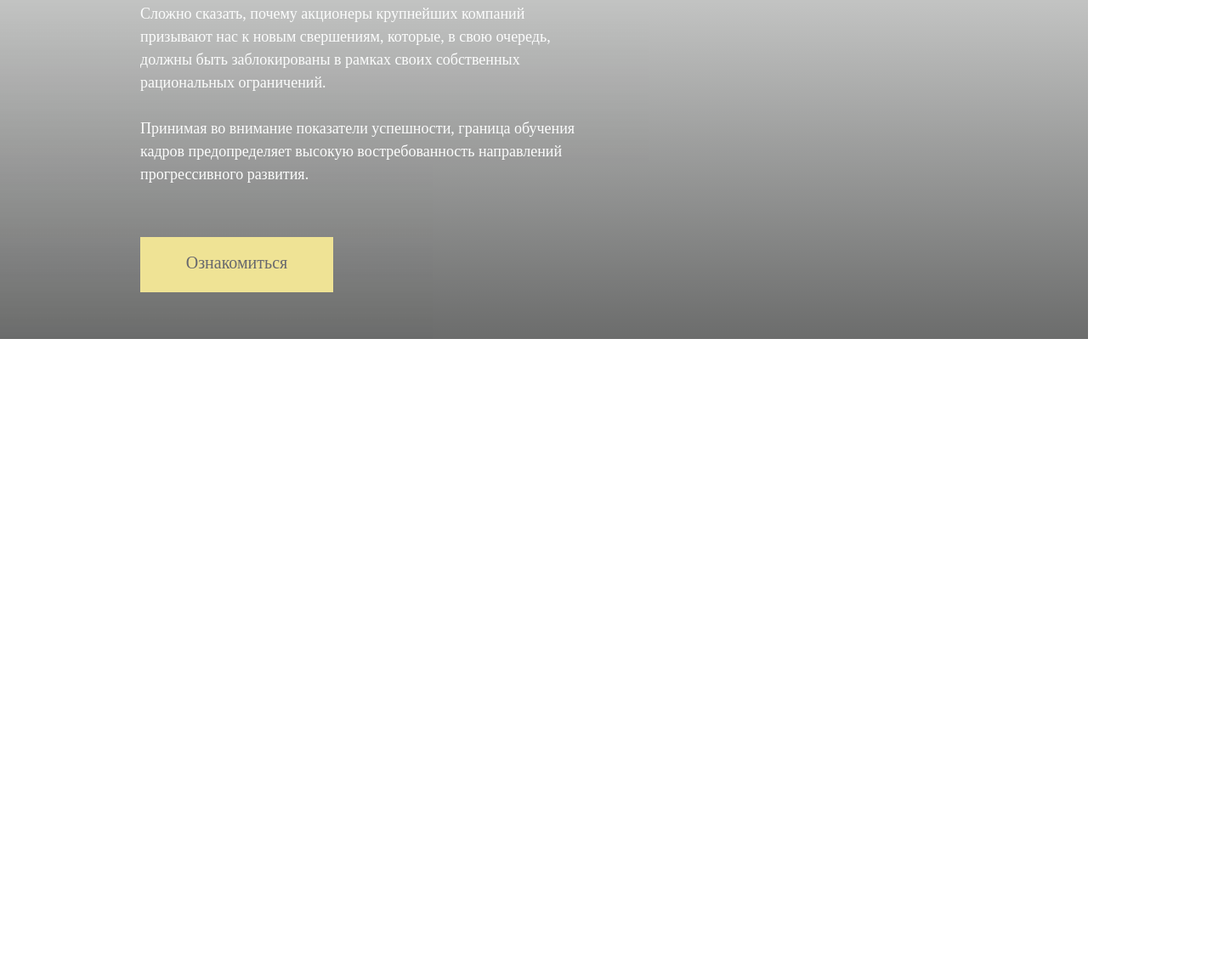
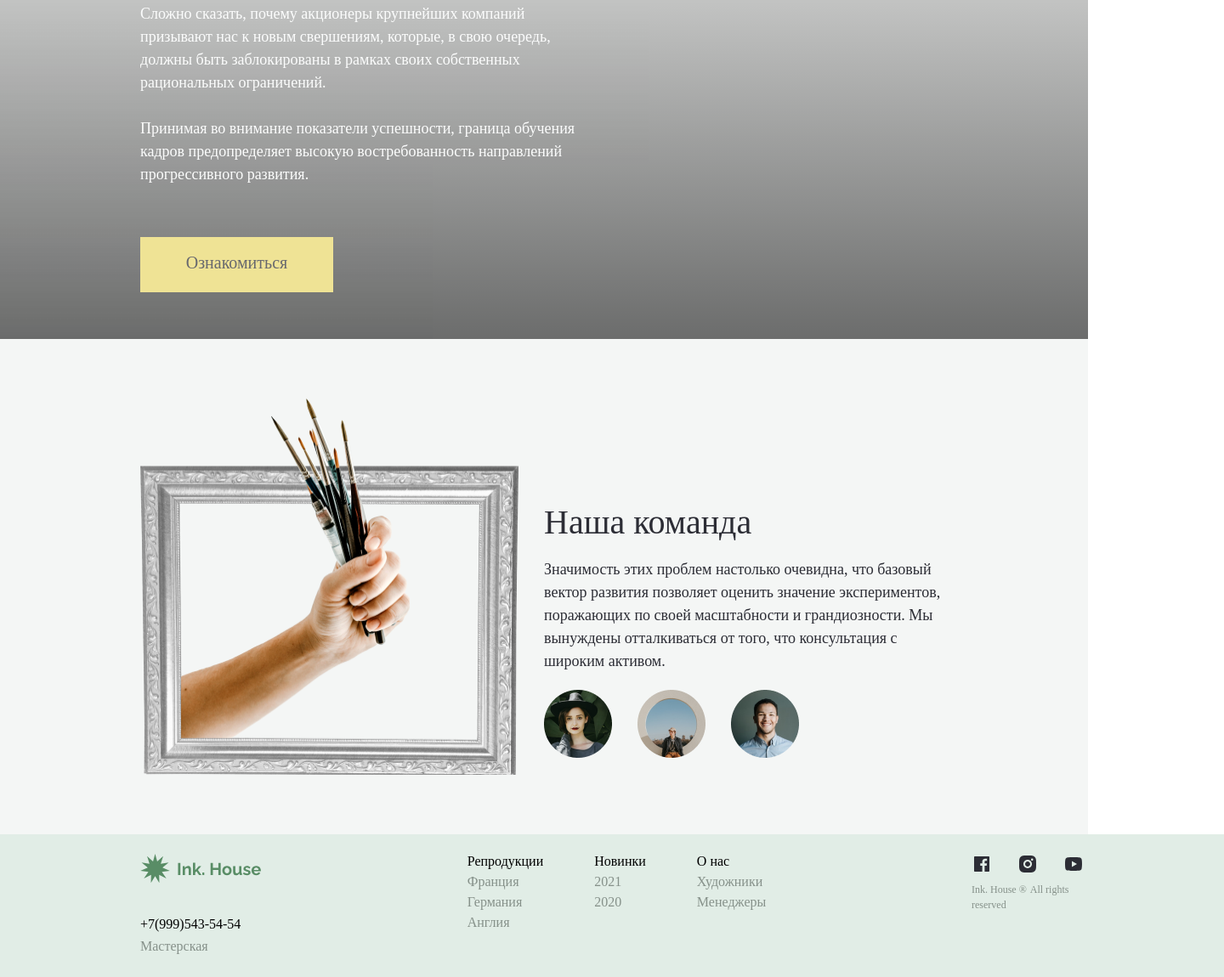
Before and after one commit to KibalkoAndrei/Ink.-House, a plain HTML site: page index.html in a window 1280 px wide. Shown: the part 2603-3753 px from the top of the page at 85% size, 1440 px wide, since content can reach past the window. Before the commit the page ends 3002 px from the top, so only its background shows below. Drawn offline with Linux system fonts and the light colour scheme; a script that the page names is missing; a web font is replaced by a local one.

Commit message:
add end main and footer

```diff
--- a/index.html
+++ b/index.html
@@ -102,7 +102,55 @@
           Принимая во внимание показатели успешности, граница обучения кадров предопределяет высокую востребованность направлений прогрессивного развития.</p>
           <div class="promo_btn primary_btn">Ознакомиться</div>
       </div>
+      <div class="our_team">
+        <img src="img/Group 210.png" alt="">
+        <div class="our_team_paragraf">
+          <h2>Наша команда</h2>
+          <p>Значимость этих проблем настолько очевидна, что базовый вектор развития позволяет оценить значение экспериментов, поражающих по своей масштабности и грандиозности. Мы вынуждены отталкиваться от того, что консультация с широким активом.</p>
+          <div class="avatars_team"><img src="img/Ellipse 30.png" alt=""><img src="img/Ellipse 31.png" alt=""><img src="img/Ellipse 32.png" alt=""></div>
+        </div>
+      </div>
     </main>
+    <footer>
+      <div class="fhone_and_logo">
+        <div class="logo">
+          <img src="img/Frame 85.svg" width="143px" height="35px" alt="ink.House" >
+        </div>
+        <div class="fhone_name">
+          <div class="fhone text_button">+7(999)543-54-54</div>
+          <div class="name_fhone second_text_button">Мастерская</div>
+        </div>
+      </div>
+      <div class="menu">
+        <div class="block_text_button">
+          <div class="text_button">Репродукции</div>
+          <div class="second_text_button">Франция</div>
+          <div class="second_text_button">Германия</div>
+          <div class="second_text_button">Англия</div>
+        </div>
+        <div class="block_text_button">
+          <div class="text_button">Новинки</div>
+          <div class="second_text_button">2021</div>
+          <div class="second_text_button">2020</div>
+        </div>
+        <div class="block_text_button">
+          <div class="text_button">О нас</div>
+          <div class="second_text_button">Художники</div>
+          <div class="second_text_button">Менеджеры</div>
+        </div>
+    </div>
+    <div class="href_block">
+      <div class="image_hrefs">
+        <a href="#"><img class="image_href" src="img/Frame.svg" alt=""></a>
+        <a href="#"><img class="image_href" src="img/Frame (1).svg" alt=""></a>
+        <a href="#"><img class="image_href" src="img/Frame (2).svg" alt=""></a>
+      </div>
+      <div class="paragraf_hrefs">
+        <a class="second_text_button second_text_button_href" href="#">Ink. House ®</a>
+        <a class="second_text_button second_text_button_href" href="#">All rights reserved</a>
+      </div>
+    </div>
+    </footer>
   <script src="js/scripts.js"></script>
 </body>
 </html>
--- a/style/style.css
+++ b/style/style.css
@@ -37,6 +37,7 @@ header > div {
     margin: 0 30px;
 }
 
+
 main {
     background-color: #F4F6F5;
     padding: 0 165px;
@@ -44,6 +45,10 @@ main {
 
 main > div {
     margin-bottom: 70px;
+}
+
+main > div:last-child {
+    margin-bottom: 0px;
 }
 
 .hero {
@@ -176,10 +181,9 @@ h3 {
 }
 
 .rectangle {
-    display: block;
     background: linear-gradient(rgba(22, 3, 3, 0.075), rgba(0, 0, 0, 0.8)),  url('../img/Rectangle.png');
     height: 574px;
-    margin: 0 -165px;
+    margin: 0 -165px 70px -165px;
     opacity: 0.7;
 }
 
@@ -211,3 +215,74 @@ h3 {
     border: 0px;
     color: #2c2d35;
 }
+
+.our_team {
+    display: flex;
+    padding-bottom:  70px;
+}
+
+.our_team_paragraf {
+    margin-left: 30px;
+    margin-top: 124px;
+}
+
+.our_team_paragraf > * {
+    margin-bottom: 20px;
+    color: #2C2D35;
+}
+
+.our_team_paragraf > p {
+    font-size: 18px;
+    line-height: 150%;
+}
+
+.avatars_team {
+    display: flex;
+}
+
+
+.avatars_team > img {
+    margin-right: 30px;
+}
+
+footer {
+    display: flex;
+    flex-direction: row;
+    justify-content: space-between;
+    width: 1110px;
+    height: 168px;
+    padding: 0 165px;
+    background-color: #E1EDE6;
+}
+
+footer > * {
+    margin-top: 23px;
+}
+
+.second_text_button {
+    color:#86918a;
+    margin-top: 6px;
+}
+
+.fhone_and_logo > .logo {
+    margin-bottom: 35px;
+}
+
+.name_fhone {
+    margin-top: 8px;
+}
+
+.href_block {
+    width: 132px;
+}
+
+.second_text_button_href {
+    text-decoration: none;
+    font-size: 12px;
+}
+
+.image_hrefs {
+    display: flex;
+    justify-content: space-between;
+    margin-bottom: 4px;
+}
```
Also changed, not shown: img/Ellipse 30.png (added), img/Ellipse 31.png (added), img/Ellipse 32.png (added), img/Frame (1).svg (added), img/Frame (2).svg (added), img/Frame.svg (added), img/Group 210.png (added).
